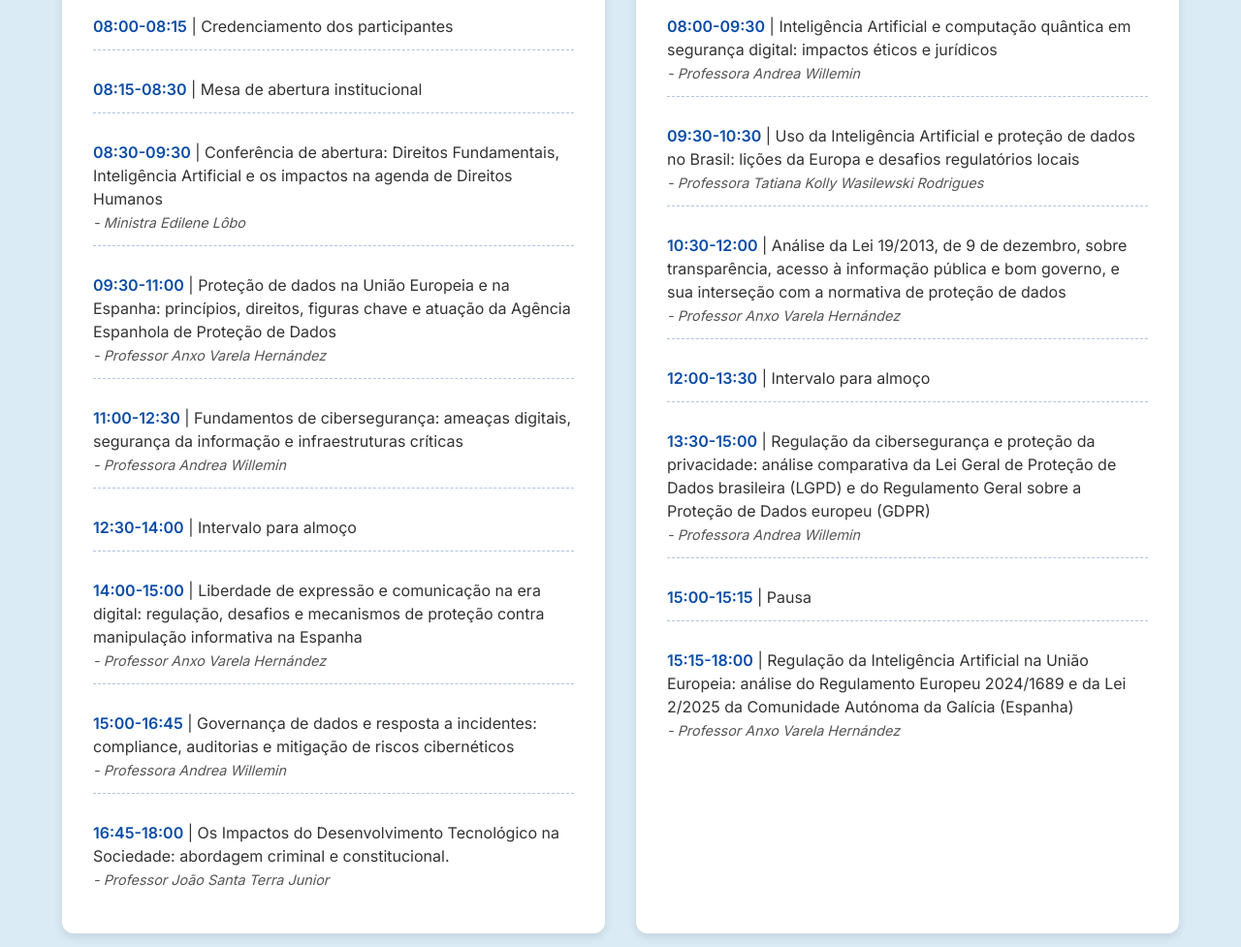
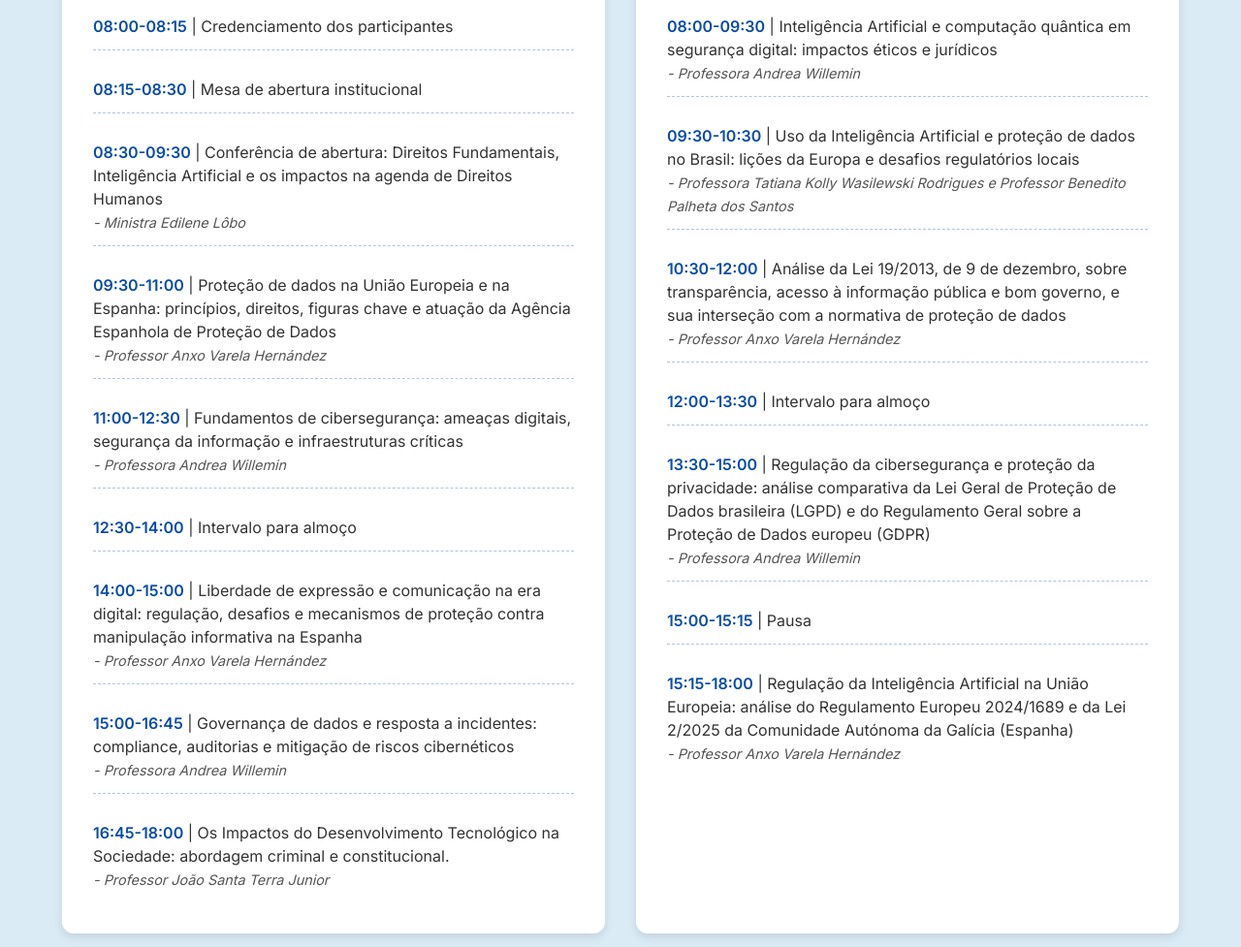
Before and after one commit to hubconectbr/congresssoidecon, a plain HTML site: page index.html in a window 1280 px wide. Shown: the part 4300-5277 px from the top of the page at 97% size. Drawn offline with nearby package versions, Linux system fonts and the light colour scheme.

Commit message:
Update index.html

```diff
--- a/index.html
+++ b/index.html
@@ -697,7 +697,7 @@
                             <span class="time">08:00-09:30</span> | Inteligência Artificial e computação quântica em segurança digital: impactos éticos e jurídicos <br><span class="speaker-name">- Professora Andrea Willemin</span>
                         </li>
                         <li>
-                            <span class="time">09:30-10:30</span> | Uso da Inteligência Artificial e proteção de dados no Brasil: lições da Europa e desafios regulatórios locais <br><span class="speaker-name">- Professora Tatiana Kolly Wasilewski Rodrigues</span>
+                            <span class="time">09:30-10:30</span> | Uso da Inteligência Artificial e proteção de dados no Brasil: lições da Europa e desafios regulatórios locais <br><span class="speaker-name">- Professora Tatiana Kolly Wasilewski Rodrigues e Professor Benedito Palheta dos Santos</span>
                         </li>
                         <li>
                             <span class="time">10:30-12:00</span> | Análise da Lei 19/2013, de 9 de dezembro, sobre transparência, acesso à informação pública e bom governo, e sua interseção com a normativa de proteção de dados <br><span class="speaker-name">- Professor Anxo Varela Hernández</span>
```
